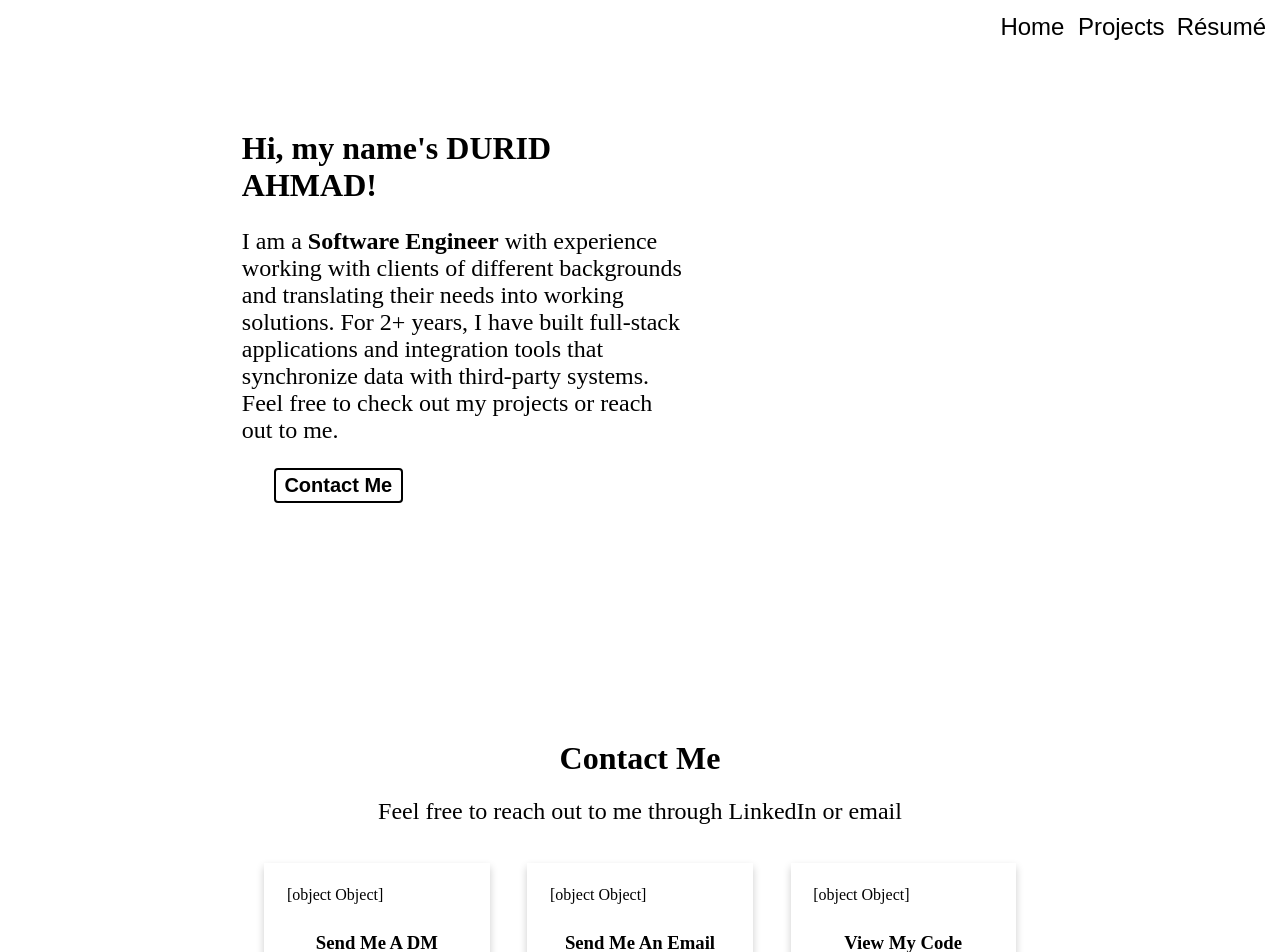
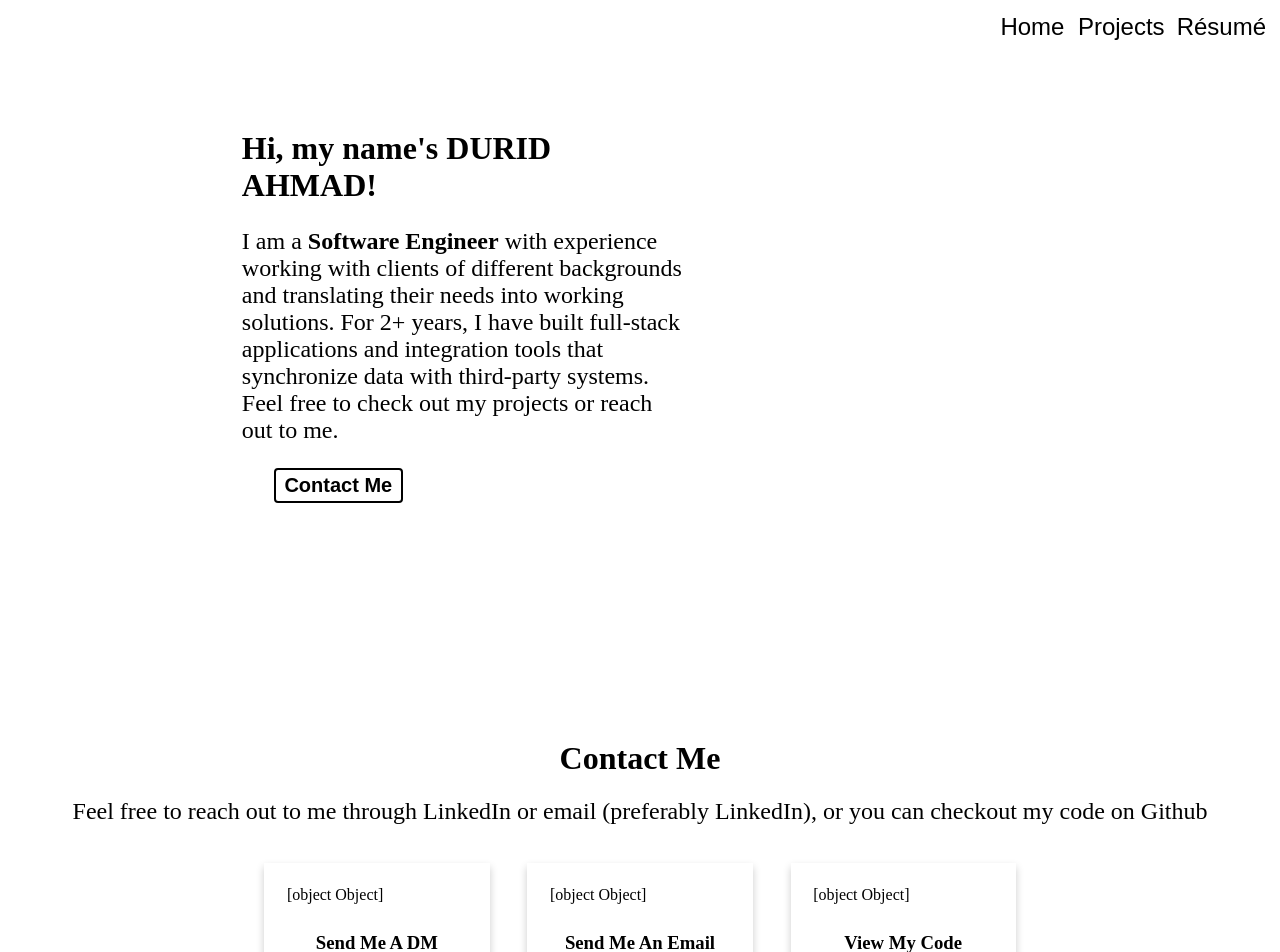
Before and after one commit to durid-ah/durid-ah.github.io, a Next.js app: page / in a window 1280 px wide. Shown: the top 952 px of the page. Built offline with nearby package versions, Linux system fonts and the light colour scheme.

Commit message:
last touch to the homepage fix

```diff
--- a/pages/index.tsx
+++ b/pages/index.tsx
@@ -49,7 +49,7 @@ export default function Home() {
         </div>
         <div className={styles.contactMe}>
           <h1>Contact Me</h1>
-          <div className={styles.description}>Feel free to reach out to me through LinkedIn or email</div>
+          <div className={styles.description}>Feel free to reach out to me through LinkedIn or email (preferably LinkedIn), or you can checkout my code on Github</div>
             <div className={styles.cardRow}>
               <ContactCard
                 href="https://www.linkedin.com/in/durid-ahmad/"
```
